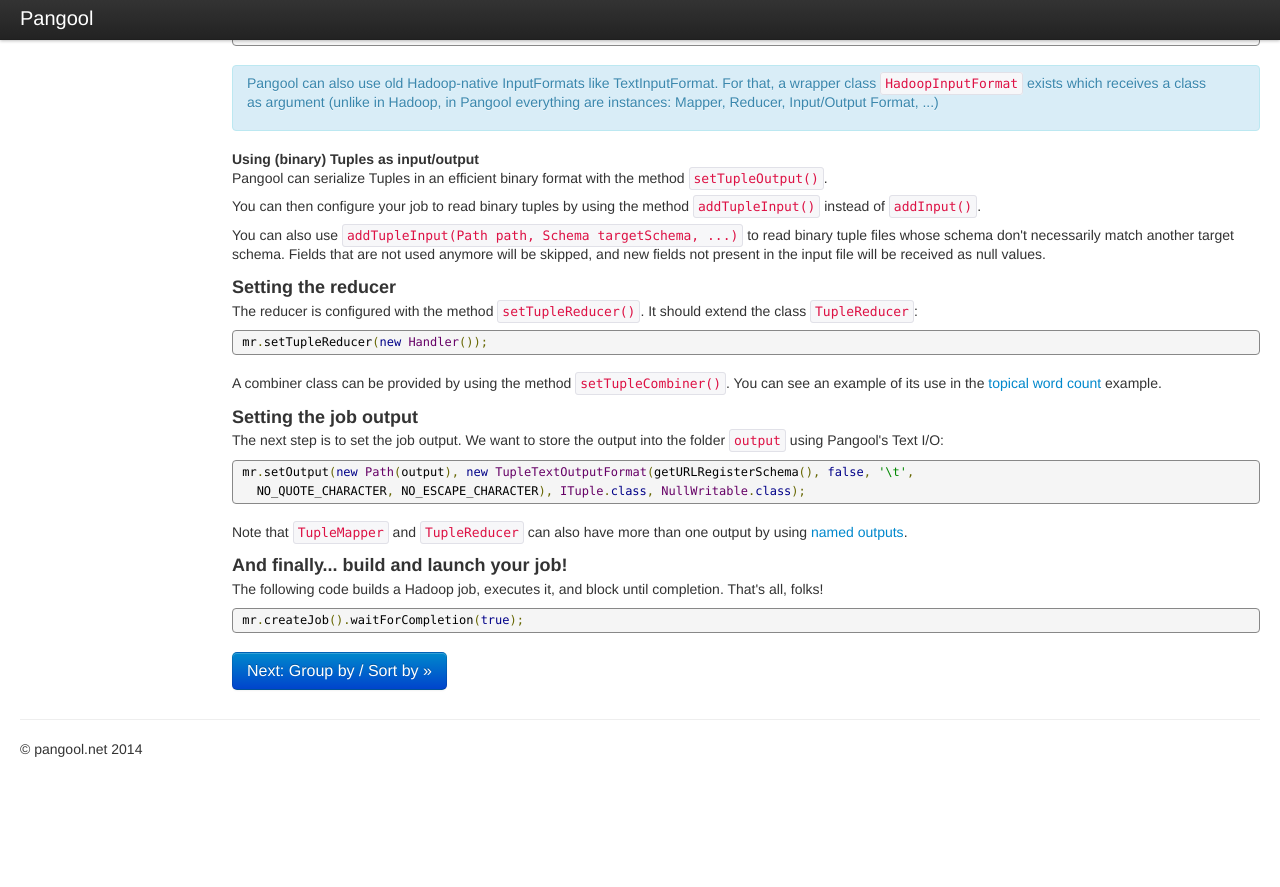
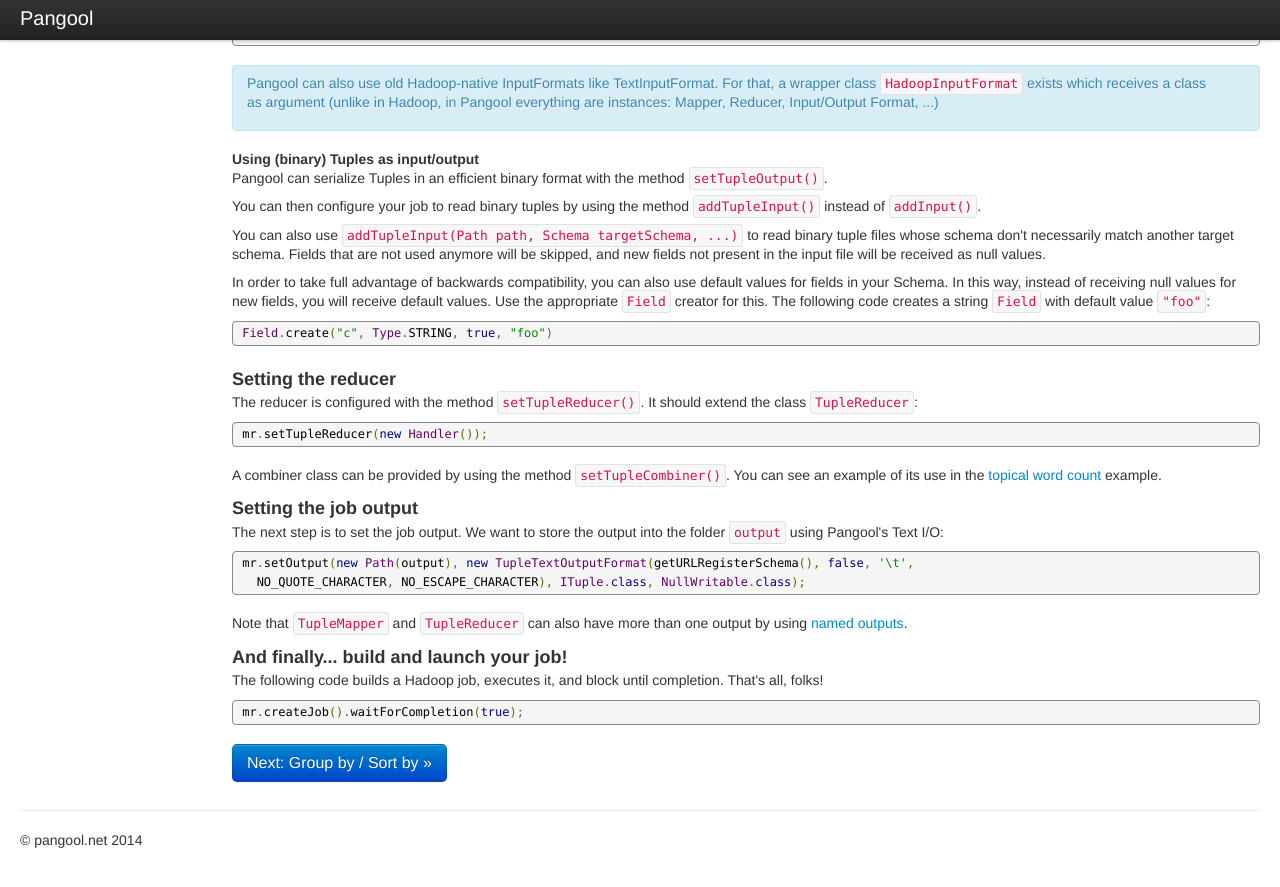
Before and after one commit to datasalt/pangool, a Jekyll site: the page built from userguide/TupleMrBuilder.html, in a window 1280 px wide and 900 px high, scrolled down 1297 px. Shown: the top 887 px of the window. Built offline with Jekyll 4.4.1, drawn with Linux system fonts in a browser that asks for light colours; nearby versions of some CDN libraries; Markdown is read by kramdown in place of the engine named in the settings; before the commit the page ends 2105 px from its top, so only the background shows below that.

Commit message:
Adding default values explanation

```diff
--- a/userguide/TupleMrBuilder.html
+++ b/userguide/TupleMrBuilder.html
@@ -122,6 +122,14 @@
 <p>You can also use <code>addTupleInput(Path path, Schema targetSchema, ...)</code> to read binary tuple files whose schema don't necessarily match another target schema.
 Fields that are not used anymore will be skipped, and new fields not present in the input file will be received as null values.</p>
 
+<p>In order to take full advantage of backwards compatibility, you can also use default values for fields in your Schema. In this way, instead of receiving null
+values for new fields, you will receive default values. Use the appropriate <code>Field</code> creator for this. The following code creates a string <code>Field</code>
+with default value <code>"foo"</code>:</p>
+
+<pre class="prettyprint" id="java">
+ Field.create("c", Type.STRING, true, "foo")
+</pre>
+
 <h3>Setting the reducer</h3>
 
 <p>
```
